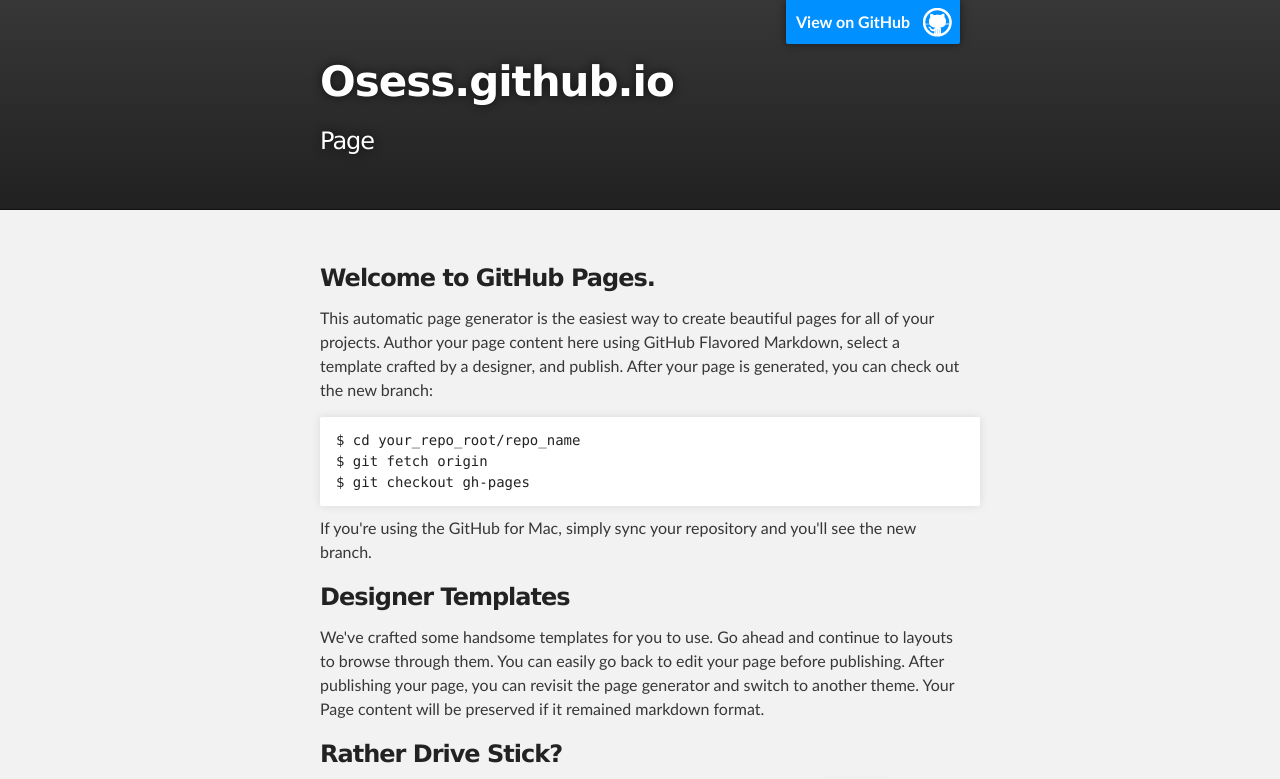
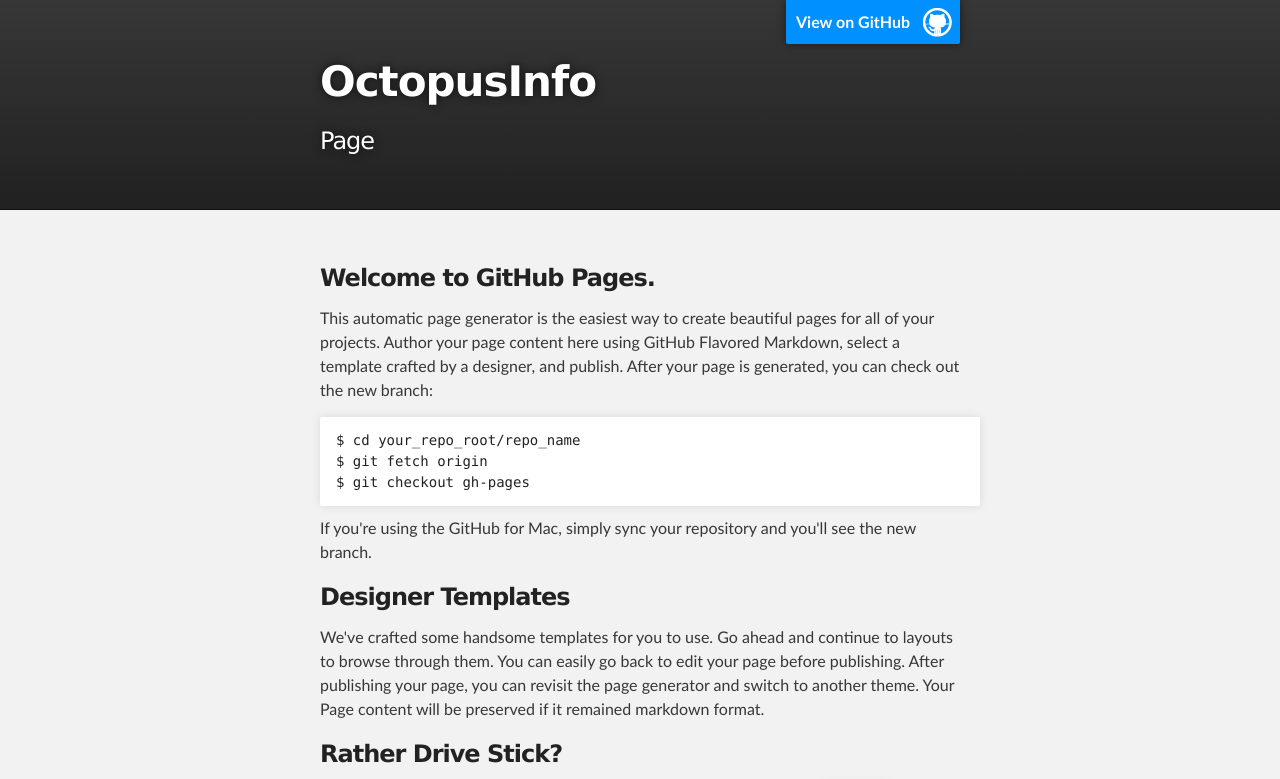
Before and after one commit to osess/osess.github.io, a plain HTML site: page index.html in a window 1280 px wide. Shown: the top 779 px of the page. Drawn offline with Linux system fonts and the light colour scheme.

Commit message:
Update index.html

```diff
--- a/index.html
+++ b/index.html
@@ -18,7 +18,7 @@
         <header class="inner">
           <a id="forkme_banner" href="https://github.com/osess">View on GitHub</a>
 
-          <h1 id="project_title">Osess.github.io</h1>
+          <h1 id="project_title">OctopusInfo</h1>
           <h2 id="project_tagline">Page</h2>
 
         </header>
```
